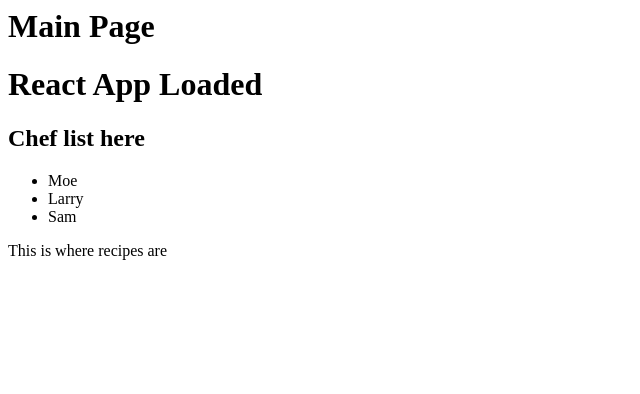
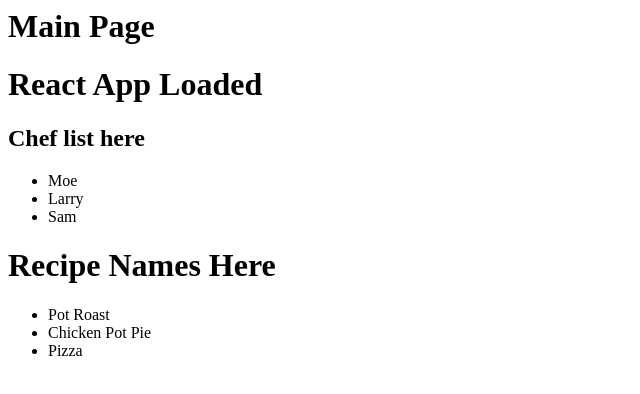
Before and after one commit to Philsun01/acme-bakery, a React app: page / in a window 1280 px wide. Shown: the top 394 px of the page, without its empty margins (0-640 px from the left). Built offline with nearby package versions, Linux system fonts and the light colour scheme.

Commit message:
rendered recipes

```diff
--- a/src/App.js
+++ b/src/App.js
@@ -36,13 +36,11 @@ const App = ()=> {
         }
     ]);
 
-    //console.log(recipes);
-
     return (
         <div>
             <h1>React App Loaded</h1>
             <Chefs chefs = {chefs}  />
-            <Recipes />
+            <Recipes recipes = {recipes} />
 
         </div>
     )
--- a/src/Recipes.js
+++ b/src/Recipes.js
@@ -1,8 +1,21 @@
 import React from 'react';
 
-const Recipes = () => {
+const Recipes = ({recipes}) => {
     return (
-        <div> This is where recipes are</div>
+        <div>
+            <h1> Recipe Names Here</h1>
+            <ul>
+            {
+            recipes.map(recipe => {
+                return(
+                    <li key = {recipe.id}>
+                        {recipe.name}
+                    </li>
+                );
+            })
+            }
+            </ul>
+        </div>
     )
 };
 
```
Also changed, not shown: 1 other file (tests, documents, lock files or other folders).
